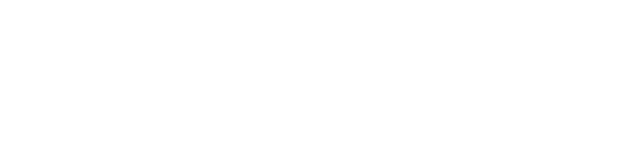
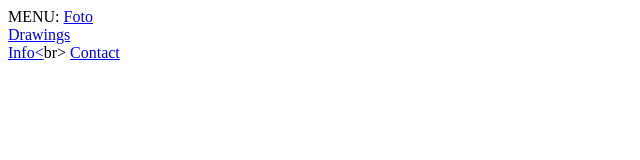
Before and after one commit to sebastianbando/homepage, a plain HTML site: page index.html in a window 1280 px wide. Shown: the whole page, without its empty margins (0-640 px from the left). Drawn offline with Linux system fonts and the light colour scheme.

Commit message:
Update index.html

```diff
--- a/index.html
+++ b/index.html
@@ -5,5 +5,13 @@
 
   <body>
 
+    MENU:
+    <a href="./foto.html">Foto</a><br>
+    <a href="./foto.html">Drawings</a><br>
+    <a href="./foto.html">Info<</a>br>
+    <a href="./foto.html">Contact</a><br>
+
+
+
   </body>
 </html>
```
